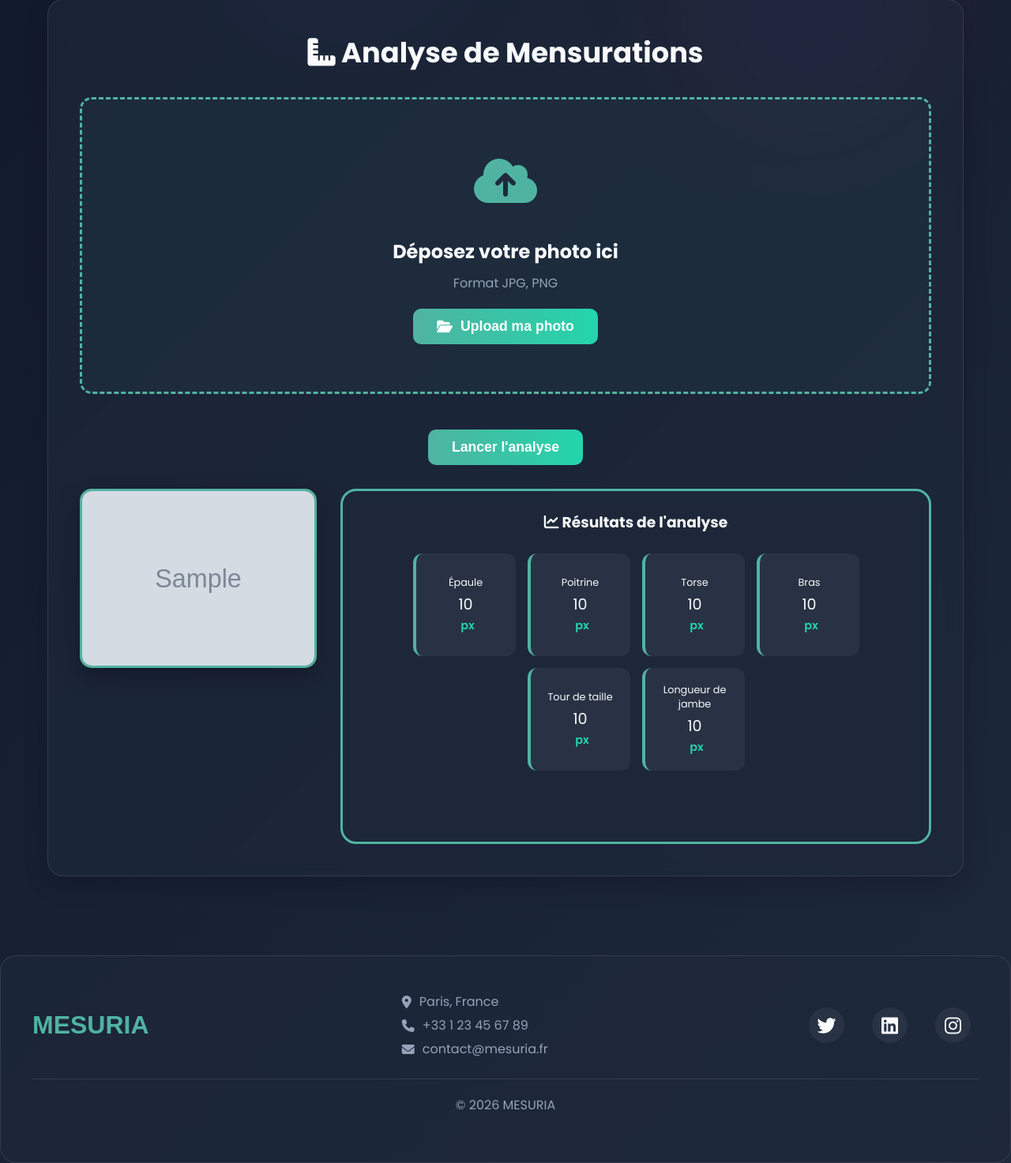
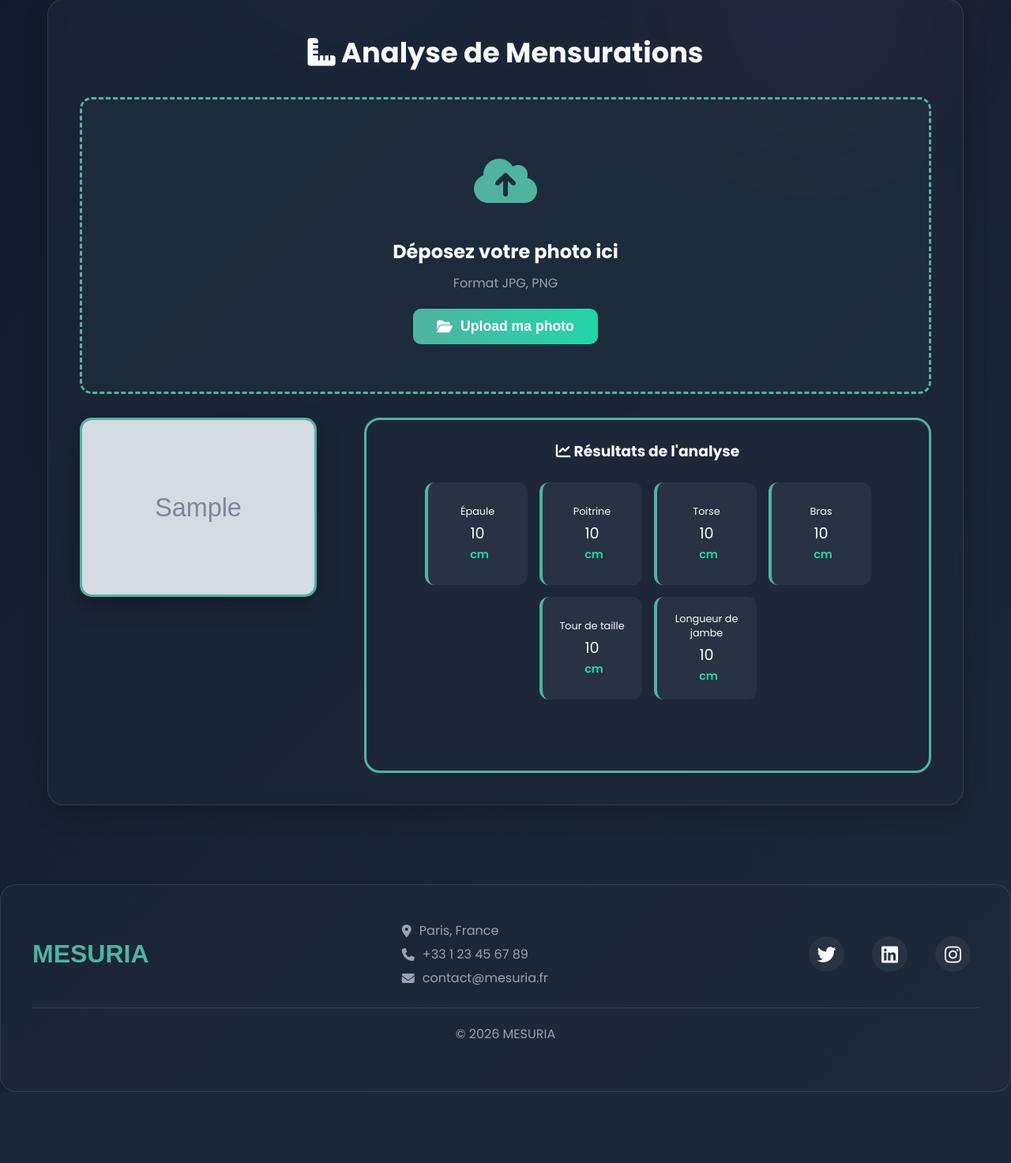
Before and after one commit to Mano-lfe/PROJET-MESURIA, a Flask app: template templates/Mensurations.html in a window 1280 px wide. Shown: the part 517-1990 px from the top of the page at 79% size. After the commit the page ends 1900 px from the top, so only its background shows below. Run offline with Flask 3, Linux system fonts and the light colour scheme; the template is opened without the code that fills it: most values are stand-ins (such as "Sample title", 1, 10 or a date in 2020); grey boxes marked "Sample" are stand-in pictures.

Commit message:
conversion of px in cm

```diff
--- a/app.py
+++ b/app.py
@@ -148,27 +148,37 @@ def mensurations():
     if "user_id" not in session:
         return redirect(url_for("login"))
 
+    user_id = session["user_id"]
+
+    # Récupérer la taille en cm depuis la BDD
+    conn = get_db_connection()
+    cur = conn.cursor(dictionary=True)
+    cur.execute("SELECT Taille_cm FROM users WHERE id_users = %s", (user_id,))
+    user = cur.fetchone()
+    cur.close()
+    conn.close()
+
+    taille_reelle_cm = user["Taille_cm"] if user and user["Taille_cm"] else None
+
+    # valeurs par défaut pour GET ou si analyse impossible
+    epaule_cm = poitrine_cm = torse_cm = bras_cm = tour_taille_cm = jambe_cm = None
+    image_url = None
+
     if request.method == "POST":
         # -------- vérification du fichier --------
         if "photo" not in request.files:
-            return render_template(
-                "Mensurations.html",
-                error="Aucun fichier reçu.",
-            )
+            return render_template("Mensurations.html",
+                                   error="Aucun fichier reçu.")
 
         file = request.files["photo"]
 
         if file.filename == "":
-            return render_template(
-                "Mensurations.html",
-                error="Aucun fichier sélectionné.",
-            )
+            return render_template("Mensurations.html",
+                                   error="Aucun fichier sélectionné.")
 
         if not allowed_file(file.filename):
-            return render_template(
-                "Mensurations.html",
-                error="Type de fichier non autorisé.",
-            )
+            return render_template("Mensurations.html",
+                                   error="Type de fichier non autorisé.")
 
         # -------- sauvegarde --------
         filename = secure_filename(file.filename)
@@ -176,12 +186,10 @@ def mensurations():
         file.save(save_path)
         image_url = url_for("static", filename=f"uploads/{filename}")
 
-
         # -------- chargement modèle MediaPipe --------
         MODEL_PATH = "pose_landmarker_full.task"
         if not os.path.exists(MODEL_PATH):
             import urllib.request
-
             url = (
                 "https://storage.googleapis.com/mediapipe-models/"
                 "pose_landmarker/pose_landmarker_full/float16/1/"
@@ -225,6 +233,7 @@ def mensurations():
             RIGHT_HIP = 24
             LEFT_KNEE = 25
             LEFT_ANKLE = 27
+            NOSE = 0
 
             # Épaules
             sx, sy = lm_px(LEFT_SHOULDER)
@@ -258,8 +267,25 @@ def mensurations():
             bas_jambe = sqrt((ax - kx) ** 2 + (ay - ky) ** 2)
             jambe_px = haut_jambe + bas_jambe
 
+            # Taille en pixels : distance nez -> cheville gauche
+            nx, ny = lm_px(NOSE)
+            ax, ay = lm_px(LEFT_ANKLE)
+            taille_px = sqrt((ax - nx) ** 2 + (ay - ny) ** 2)
+
+            # ----- Conversion pixels -> cm -----
+            cm_par_px = None
+            if taille_reelle_cm and taille_px and taille_px > 0:
+                cm_par_px = float(taille_reelle_cm) / taille_px
+
+            if cm_par_px:
+                epaule_cm = epaule_px * cm_par_px if epaule_px else None
+                poitrine_cm = poitrine_px * cm_par_px if poitrine_px else None
+                torse_cm = torse_px * cm_par_px if torse_px else None
+                bras_cm = bras_px * cm_par_px if bras_px else None
+                tour_taille_cm = taille_px * cm_par_px if taille_px else None
+                jambe_cm = jambe_px * cm_par_px if jambe_px else None
+
         # -------- enregistrement BDD (optionnel) --------
-        user_id = session["user_id"]
         conn = get_db_connection()
         cur = conn.cursor()
         cur.execute(
@@ -273,20 +299,23 @@ def mensurations():
         cur.close()
         conn.close()
 
-        # -------- retour page HTML avec résultats --------
-        return render_template(
-            "Mensurations.html",
-            message="Analyse terminée.",
-            epaule=epaule_px,
-            poitrine=poitrine_px,
-            torse=torse_px,
-            bras=bras_px,
-            tour_taille=taille_px,
-            jambe=jambe_px,
-            image_url=image_url,
-        )
+        # après un POST réussi, on tombe sur le render_template plus bas
 
-    # GET simple
+    # -------- retour page HTML avec résultats (GET ou POST) --------
+    return render_template(
+        "Mensurations.html",
+        message="Analyse terminée." if request.method == "POST" else None,
+        epaule=epaule_cm,
+        poitrine=poitrine_cm,
+        torse=torse_cm,
+        bras=bras_cm,
+        tour_taille=tour_taille_cm,
+        jambe=jambe_cm,
+        image_url=image_url,
+    )
+
+
+# GET simple
     return render_template("Mensurations.html", image_url=None)
 
 
--- a/templates/Mensurations.html
+++ b/templates/Mensurations.html
@@ -370,6 +370,19 @@
                 padding: 40px 20px;
             }
         }
+        .right-panel {
+    display: flex;
+    flex-direction: column;
+    justify-content: center;   /* centre verticalement */
+    align-items: center;       /* centre horizontalement */
+}
+
+#emptyMessage {
+    text-align: center;
+    font-size: 2rem;
+    max-width: 500px;          /* optionnel pour un bloc plus étroit */
+}
+
     </style>
 </head>
 
@@ -443,10 +456,8 @@
                     </div>
                     <input type="file" id="fileInput" name="photo" accept="image/*">
                 </div>
-                            <button type="submit" class="upload-btn"
-        style="margin-top:15px; font-weight:600px; font-size:1.1rem;">
-  Lancer l'analyse
-</button>
+                            <button type="submit" class="upload-btn" id="analyzeBtn"
+        style="margin-top:15px; font-weight:600px; font-size:1.1rem; display:none;"><i class="fas fa-magic"></i> Lancer l'analyse</button>
 
                 <!-- Prévisualisation -->
                 <div class="preview-container" id="previewContainer"
@@ -460,11 +471,19 @@
                     </div>
 
                     <!-- Conteneur pour le bouton et les résultats alignés -->
-<div class="analysis-controls">
+
   <!-- On enlève le bouton -->
+<div class="right-panel">
+  <p id="emptyMessage"
+     style="{% if epaule or poitrine or torse or bras or tour_taille or jambe %}display:none;{% else %}display:block;{% endif %}">
+    Lancez l’analyse pour afficher vos mensurations.
+  </p>
+</div>
+
+
 
   <div class="measurement-results" id="resultsSection"
-       style="{% if epaule or poitrine or torse or bras or tour_taille or jambe %}display:block;{% else %}display:none;{% endif %}">
+       style="{% if epaule or poitrine or torse or bras or tour_taille or jambe %}display:flex;{% else %}display:none;{% endif %}">
     <div>
       <h3 style="color: var(--text-light);">
         <center><i class="fas fa-chart-line"></i> Résultats de l'analyse</center>
@@ -477,7 +496,7 @@
       <div class="measurement-card">
         <div class="measurement-name">Épaule</div>
         <div class="measurement-value">{{ epaule|round(1) }}</div>
-        <div class="measurement-unit">px</div>
+        <div class="measurement-unit">cm</div>
       </div>
       {% endif %}
 
@@ -485,7 +504,7 @@
       <div class="measurement-card">
         <div class="measurement-name">Poitrine</div>
         <div class="measurement-value">{{ poitrine|round(1) }}</div>
-        <div class="measurement-unit">px</div>
+        <div class="measurement-unit">cm</div>
       </div>
       {% endif %}
 
@@ -493,7 +512,7 @@
       <div class="measurement-card">
         <div class="measurement-name">Torse</div>
         <div class="measurement-value">{{ torse|round(1) }}</div>
-        <div class="measurement-unit">px</div>
+        <div class="measurement-unit">cm</div>
       </div>
       {% endif %}
 
@@ -501,7 +520,7 @@
       <div class="measurement-card">
         <div class="measurement-name">Bras</div>
         <div class="measurement-value">{{ bras|round(1) }}</div>
-        <div class="measurement-unit">px</div>
+        <div class="measurement-unit">cm</div>
       </div>
       {% endif %}
 
@@ -509,7 +528,7 @@
       <div class="measurement-card">
         <div class="measurement-name">Tour de taille</div>
         <div class="measurement-value">{{ tour_taille|round(1) }}</div>
-        <div class="measurement-unit">px</div>
+        <div class="measurement-unit">cm</div>
       </div>
       {% endif %}
 
@@ -517,17 +536,12 @@
       <div class="measurement-card">
         <div class="measurement-name">Longueur de jambe</div>
         <div class="measurement-value">{{ jambe|round(1) }}</div>
-        <div class="measurement-unit">px</div>
+        <div class="measurement-unit">cm</div>
       </div>
       {% endif %}
     </div>
   </div>
 
-  {% if not (epaule or poitrine or torse or bras or tour_taille or jambe) %}
-  <p style="color:#9ca3af; text-align:center; margin-top:15px;">
-    Envoyez une photo pour afficher les mensurations.
-  </p>
-  {% endif %}
 </div>
 
                     </div>
@@ -558,6 +572,8 @@
 
     <script>
    document.addEventListener('DOMContentLoaded', function() {
+    const analyzeBtn = document.getElementById('analyzeBtn');
+const resultsSection = document.getElementById('resultsSection');
   const uploadArea = document.getElementById('uploadArea');
   const fileInput = document.getElementById('fileInput');
   const browseBtn = document.getElementById('browseBtn');
@@ -599,8 +615,20 @@
 
   fileInput.addEventListener('change', (e) => {
       if (e.target.files.length) {
-          handleFile(e.target.files[0]);
-      }
+         // Reset des mesures affichées
+        const resultsSection = document.getElementById('resultsSection');
+        if (resultsSection) {
+            resultsSection.style.display = 'none';
+        }
+        // Message au centre à droite
+        const emptyMsg = document.getElementById('emptyMessage');
+        if (emptyMsg) {
+            emptyMsg.style.display = 'block';
+        }
+
+        handleFile(e.target.files[0]);
+    }
+
   });
 
   function handleFile(file) {
@@ -615,11 +643,27 @@
 
       const reader = new FileReader();
       reader.onload = (e) => {
+
+        // Réinitialiser les anciens résultats
+if (resultsSection) {
+    resultsSection.style.display = 'none';
+}
+const emptyMsg = document.getElementById('emptyMessage');
+if (emptyMsg) {
+    emptyMsg.style.display = 'block';
+}
           previewImage.src = e.target.result;
           previewContainer.style.display = 'block';
 
           // Scroll vers la prévisualisation
           previewContainer.scrollIntoView({ behavior: 'smooth', block: 'nearest' });
+
+
+          // Afficher le bouton d'analyse
+          if (analyzeBtn) {
+    analyzeBtn.style.display = 'inline-flex';   // le bouton apparaît
+}
+
       };
       reader.readAsDataURL(file);
   }
```
